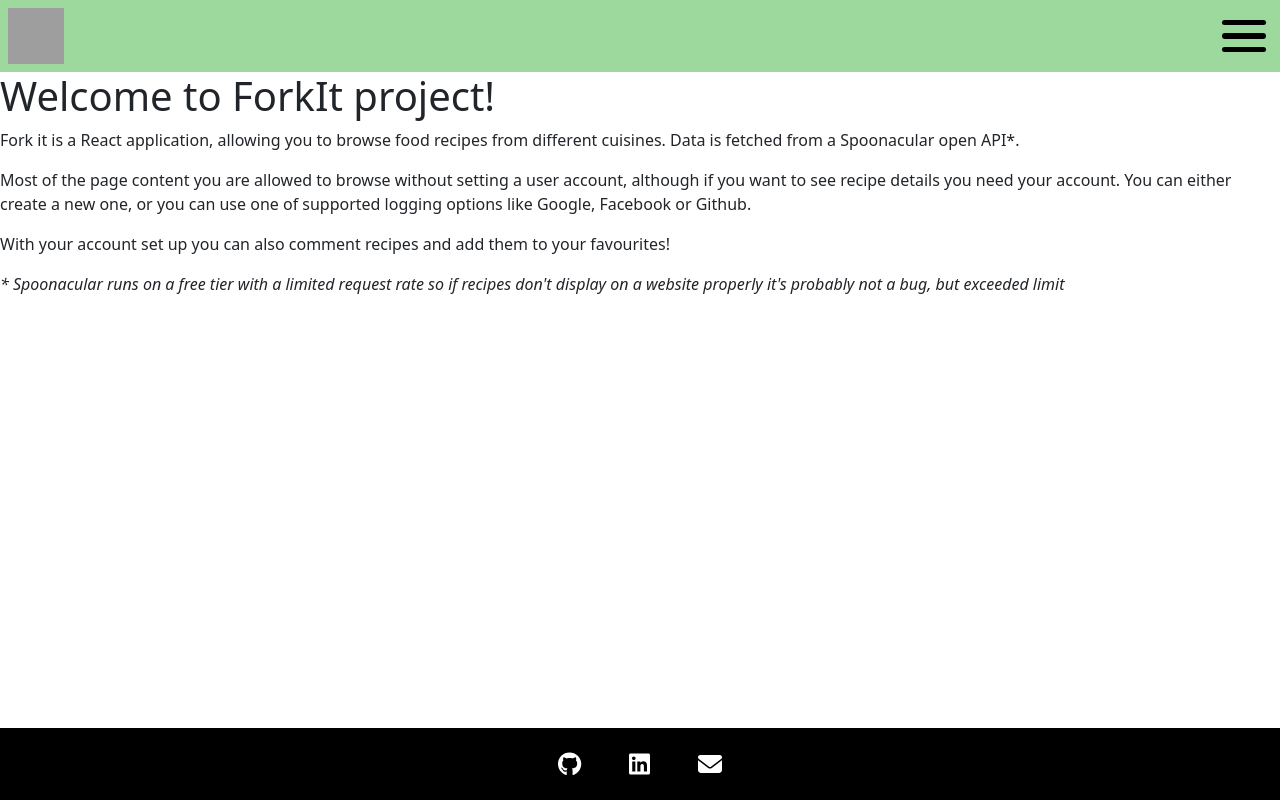
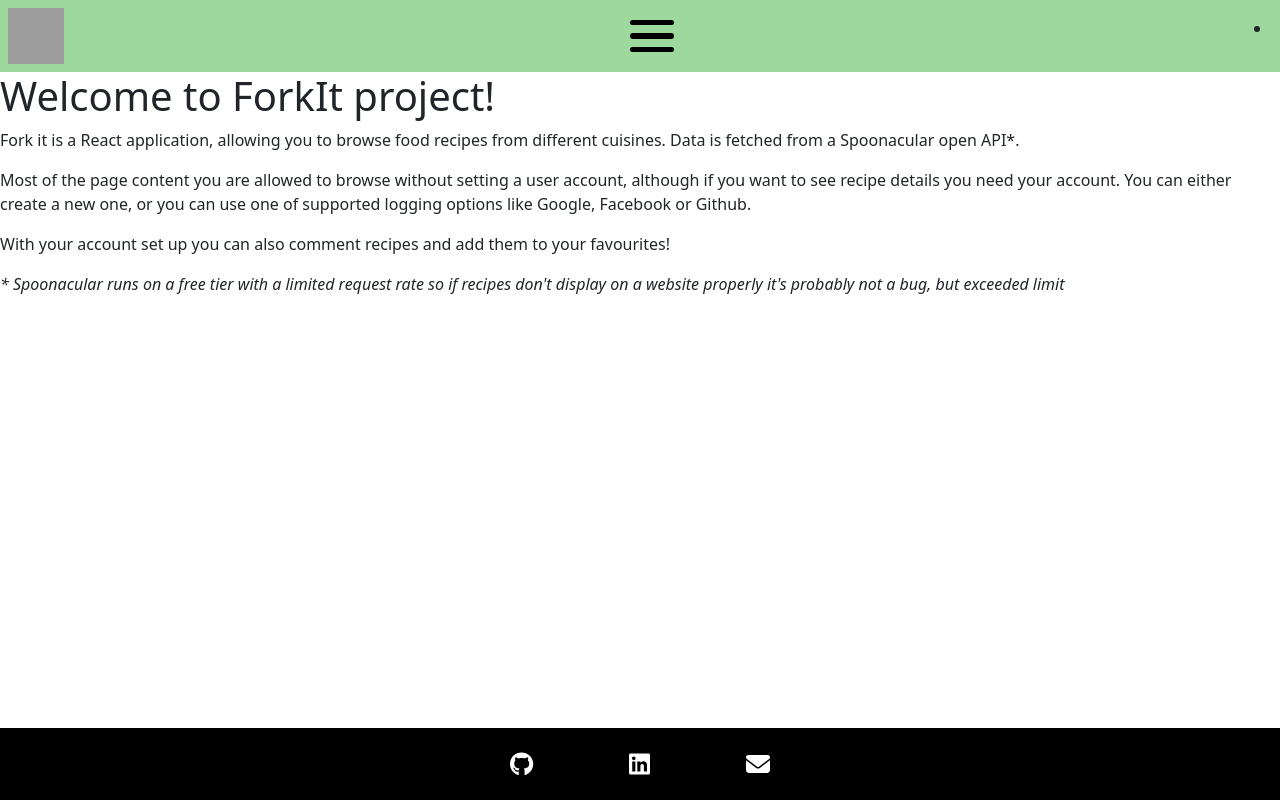
Before and after one commit to RZajacc/ForkIt_2.0, a React (Vite) app: page / in a window 1280 px wide. Built offline with nearby package versions, Linux system fonts and the light colour scheme; no server answers; grey boxes are pictures that could not be loaded; the HTML template or start-up script is replaced by a standard one.

Commit message:
added some simple media queries to the footer

```diff
--- a/src/components/global/AppNav.tsx
+++ b/src/components/global/AppNav.tsx
@@ -42,8 +42,13 @@
             <span></span>
             <span></span>
           </button>
+
+          {/* DESKTOP NAV */}
+          <ul className="desktop-nav">
+            <li></li>
+          </ul>
         </nav>
-
+        {/* MOBILE NAV DIV SECTION */}
         <div className={mobileNavState}>
           <Link to={"recipes"} onClick={toggleMobileNavState}>
             <img
@@ -94,6 +99,7 @@
           )}
         </div>
       </header>
+      {/* BACKROP WHEN MOBILE OPTIONS ARE OPENED */}
       <div className={backdropState} onClick={toggleMobileNavState}></div>
     </>
   );
--- a/src/style/footer.scss
+++ b/src/style/footer.scss
@@ -25,3 +25,21 @@
     border-radius: 50%;
   }
 }
+
+@media (min-width: 480px) {
+  .footer__item {
+    margin: 0 2rem;
+  }
+}
+
+@media (min-width: 768px) {
+  .footer__item {
+    margin: 0 2.5rem;
+  }
+}
+
+@media (min-width: 1024px) {
+  .footer__item {
+    margin: 0 3rem;
+  }
+}
```
